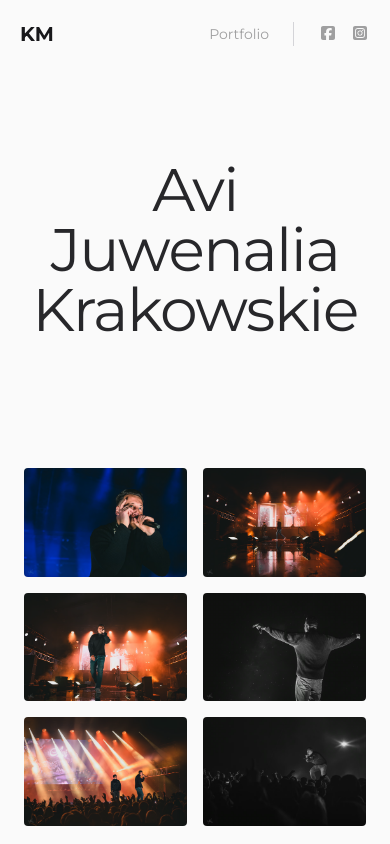
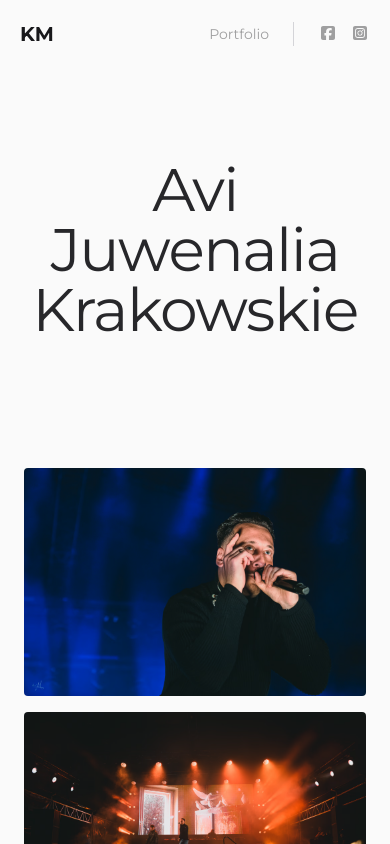
Before and after one commit to kamilmarchewka/KM_photo_portfolio, a Next.js app: page /koncerty/avi in a window 390 px wide. Shown: the top 844 px of the page. Built offline with nearby package versions, Linux system fonts and the light colour scheme.

Commit message:
Update Gallery on phones

```diff
--- a/components/Gallery.tsx
+++ b/components/Gallery.tsx
@@ -59,7 +59,7 @@ export default function Gallery({ photos }: { photos: string[] }) {
             return (
               <div
                 key={rowIndex}
-                className="grid grid-cols-3 md:grid-cols-12 gap-4 w-full"
+                className="grid grid-cols-1 md:grid-cols-12 gap-4 w-full"
               >
                 {row.photos.map((photo: any) => (
                   <RenderPhoto
@@ -78,7 +78,7 @@ export default function Gallery({ photos }: { photos: string[] }) {
             return (
               <div
                 key={rowIndex}
-                className="grid grid-cols-2 md:grid-cols-12 gap-4 w-full"
+                className="grid grid-cols-1 md:grid-cols-12 gap-4 w-full"
               >
                 {row.photos.map((photo: any) => (
                   <RenderPhoto
```
